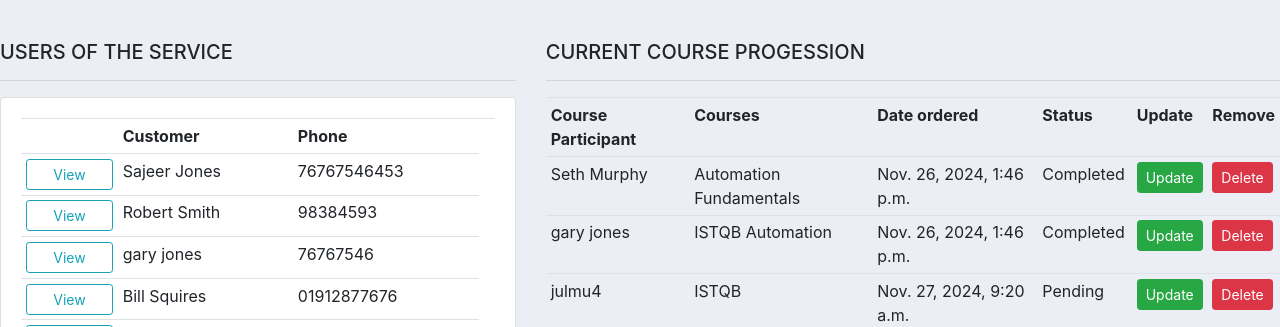
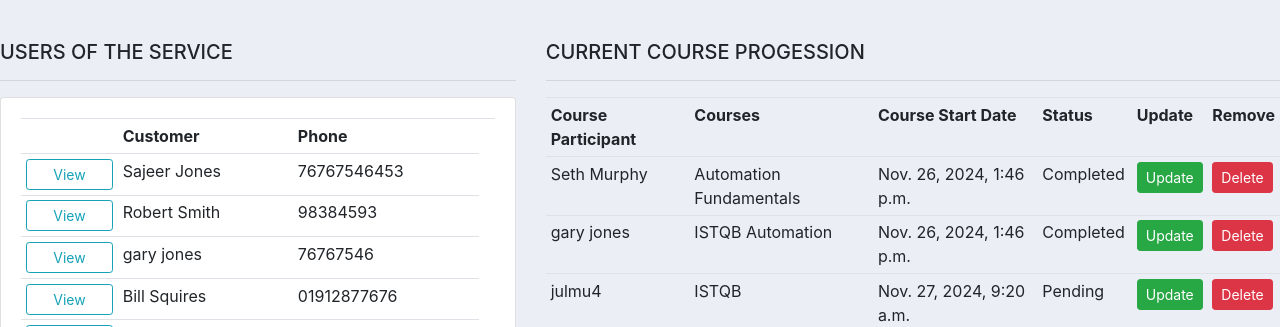
Before and after one commit to julmu1/MentorServicesApplication, a Django app: page / in a window 1280 px wide. Shown: the part 738-1065 px from the top of the page. Run offline with Django 5.2, Linux system fonts and the light colour scheme; a user stored in the database is signed in; data comes from the database, SQL or seed files in the repository; some libraries are stand-ins or nearby versions.

Commit message:
updated the labeling of the course progression table

```diff
--- a/mentorapp/templates/mentorapp/dashboard.html
+++ b/mentorapp/templates/mentorapp/dashboard.html
@@ -44,7 +44,7 @@
                 <tr>
                     <th>Course Participant</th>
                     <th>Courses</th>
-                    <th>Date ordered</th>
+                    <th>Course Start Date</th>
                     <th>Status</th>
                     <th>Update</th>
                     <th>Remove</th>
```
